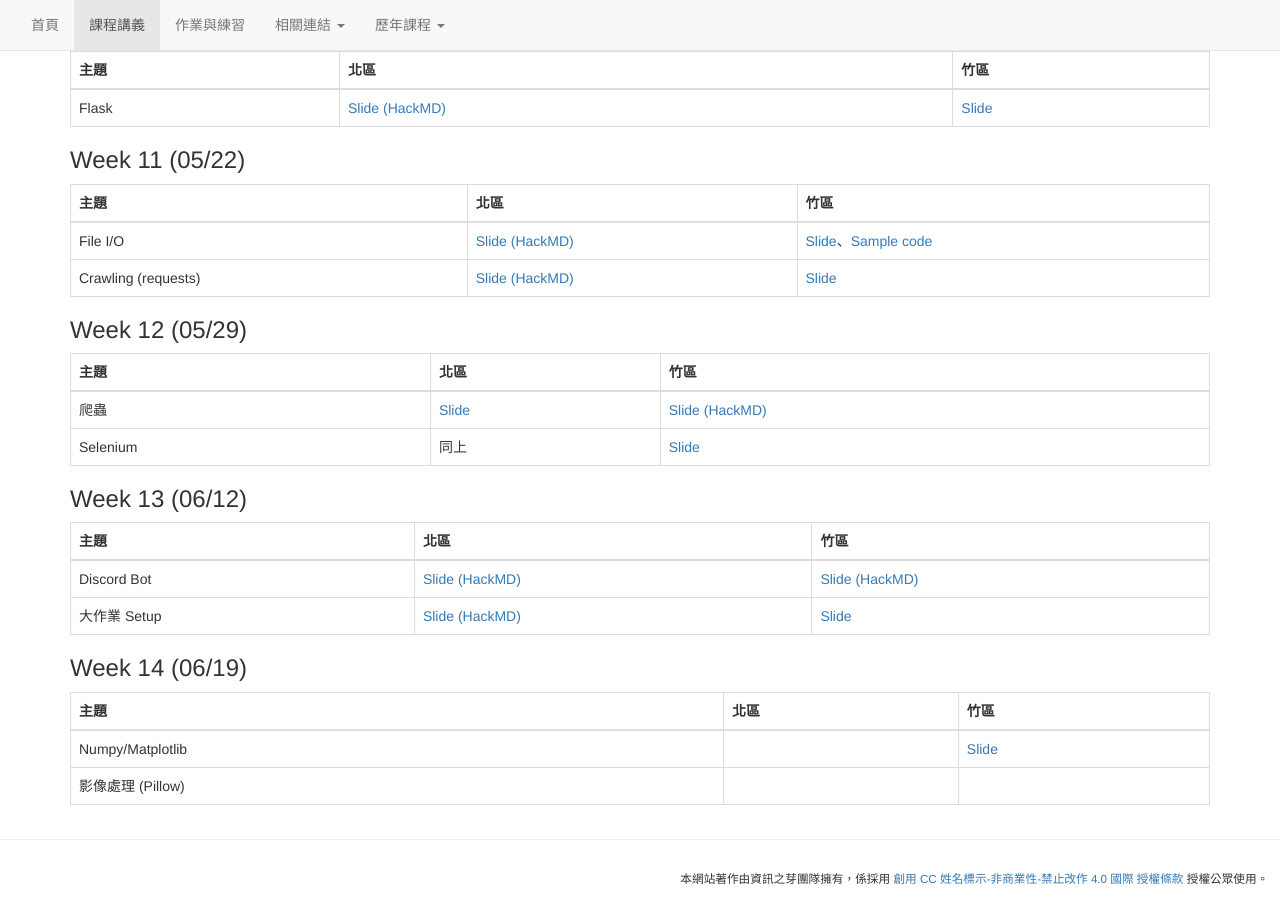
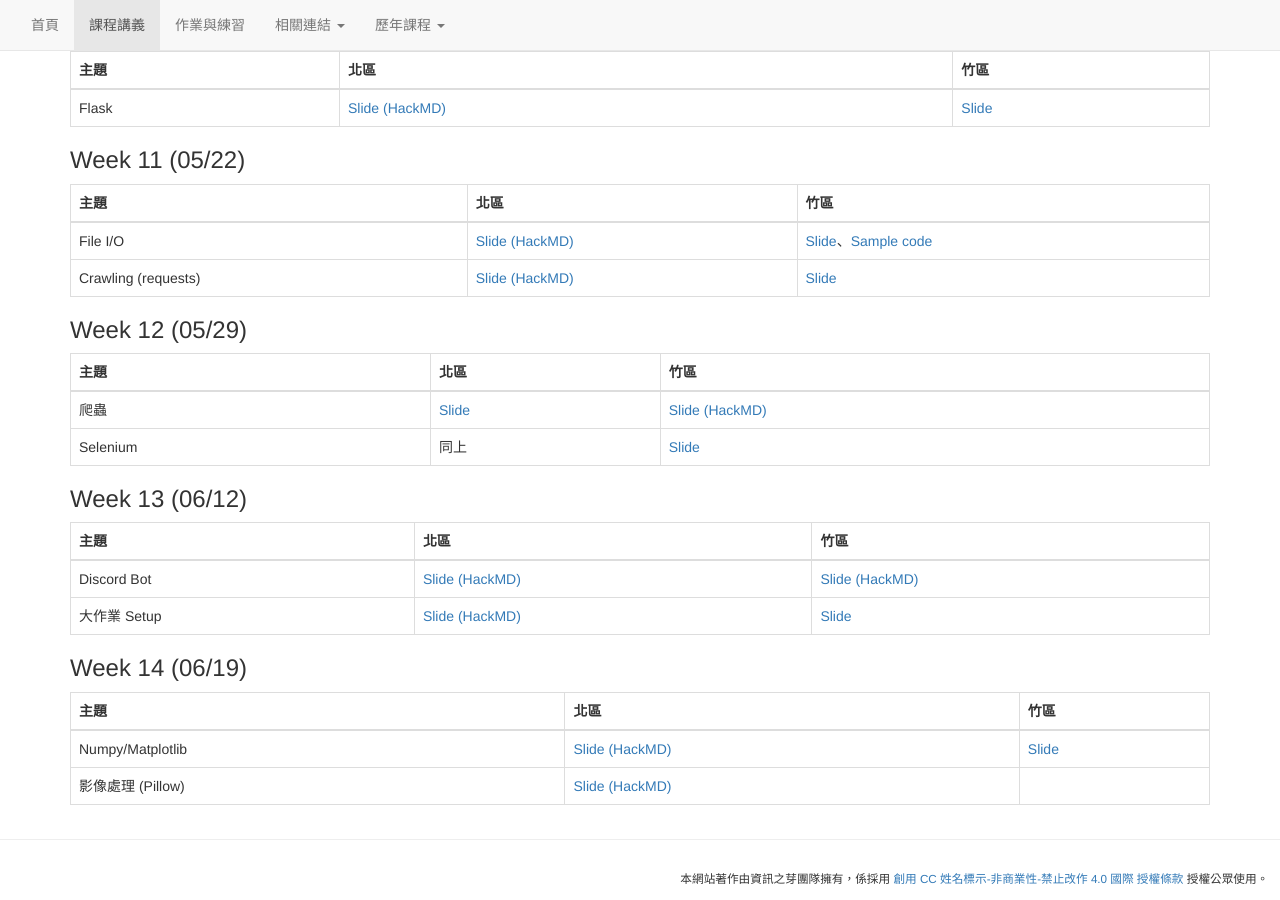
Before and after one commit to tw-csie-sprout/py2022, a Jekyll site: the page built from slides.md, in a window 1280 px wide and 900 px high, scrolled down 1759 px. Built offline with Jekyll 4.4.1, drawn with Linux system fonts in a browser that asks for light colours.

Commit message:
Update slides.md

```diff
--- a/slides.md
+++ b/slides.md
@@ -113,5 +113,5 @@ title: "課程講義"
 {: .table .table-bordered}
 | 主題 | 北區 | 竹區 |
 | --- | --- | --- |
-| Numpy/Matplotlib |  | [Slide](https://drive.google.com/file/d/1C4BjC5VxoARqiEg7oIkfkwvsg0MF471B/view?usp=sharing) |
-| 影像處理 (Pillow) |  |  |
+| Numpy/Matplotlib | [Slide (HackMD)](https://hackmd.io/@YuKai0928/SJs5AYnxq#/) | [Slide](https://drive.google.com/file/d/1C4BjC5VxoARqiEg7oIkfkwvsg0MF471B/view?usp=sharing) |
+| 影像處理 (Pillow) | [Slide (HackMD)](https://hackmd.io/@Ev0n9YKlTzCKhedHrgZ2zw/S1viEDwK9#/) |  |
```
